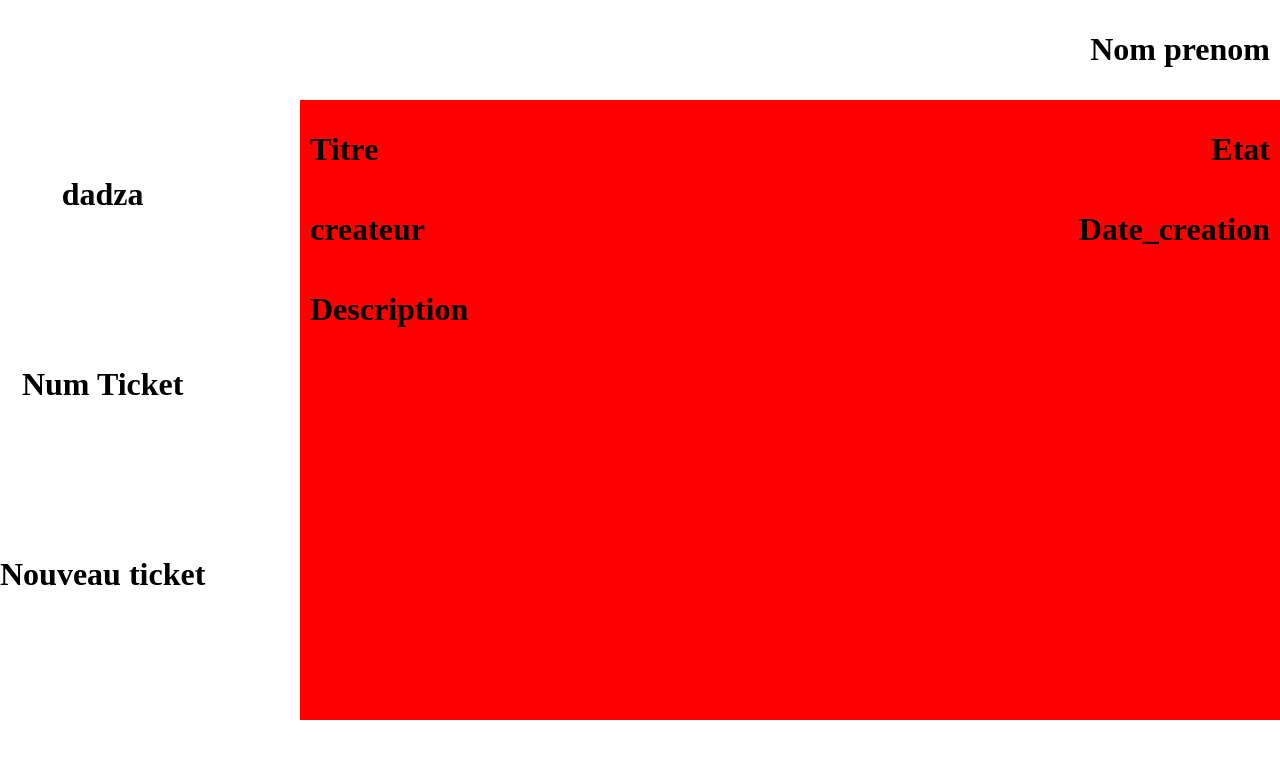
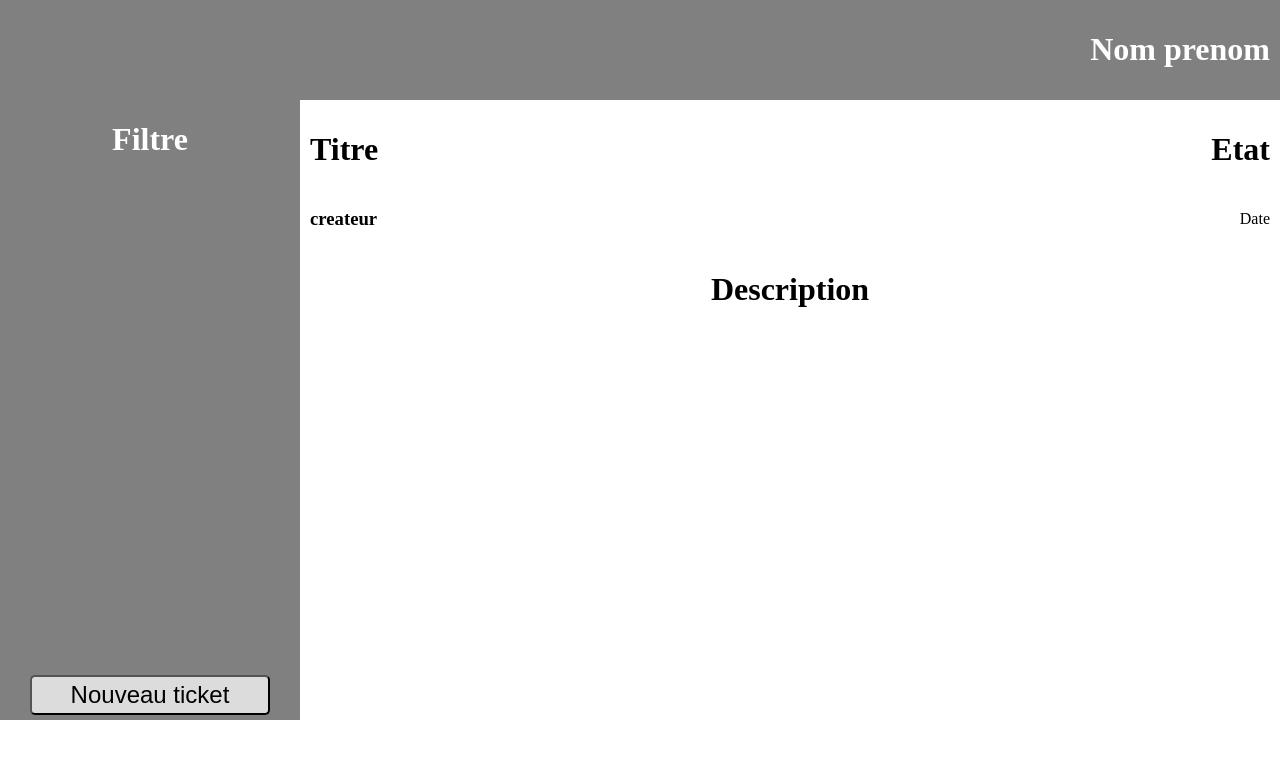
Before and after one commit to Pannguyen/ComCare, a Django app: page /Acceuil/ in a window 1280 px wide. Shown: the top 759 px of the page. Run offline with Django 4.2, Linux system fonts and the light colour scheme; data that the repository does not hold is empty.

Commit message:
Front Acceuil + Affichage ticket

```diff
--- a/Project/urls.py
+++ b/Project/urls.py
@@ -21,4 +21,5 @@ from ticket.views import *
 urlpatterns = [
     path('admin/', admin.site.urls),
     path('Acceuil/',Acceuil),
+    path('getticketdetail/<int:id>/',GetTicketDetail),
 ]
--- a/ticket/Templates/Acceuil.html
+++ b/ticket/Templates/Acceuil.html
@@ -5,6 +5,8 @@
 <head>
 	<meta charset="UTF-8">
 	<title>Ticket</title>
+	<script src="https://code.jquery.com/jquery-3.6.0.min.js"></script>
+	<script src="{% static 'js/Acceuil.js' %}"></script>
 </head>
 
 <body>
@@ -15,15 +17,22 @@
 	<main>
 		<div class="Menu">
 			<div class=”Filtre”>
-				<h1> dadza</h1>
+				<h1> Filtre</h1>
 			</div>
-			<div>
-				<div class=”numTicket”>
-					<h1>Num Ticket</h1>
+			<div class="ListeTicket">
+				{% for ticket in tickets %}
+				<div class="ticket">
+					<input type="hidden" name="pk" value="{{ticket.6}}">
+					<h3 class="Elementticket">{{ticket.0}}</h3>
+					<div class="flex-row-sbw">
+						<p class="Elementticket">{{ticket.2}}</p>
+						<p class="Elementticket">{{ticket.5}}</p>
+					</div>
 				</div>
+				{% endfor %}
 			</div>
 			<div class="Nouveauticket">
-				<h1>Nouveau ticket</h1>
+				<button>Nouveau ticket</button>
 			</div>
 		</div>
 		<div class="corps">
@@ -37,11 +46,13 @@
 			</div>
 			<div class="flex-row-sbw">
 				<div class="createur">
-					<h1>createur</h1>
+					<h3>createur</h3>
 				</div>
+
 				<div class="Date">
-					<h1>Date_creation</h1>
+					<p>Date</p>
 				</div>
+
 			</div>
 			<div class="Description">
 				<h1>Description</h1>
--- a/ticket/models.py
+++ b/ticket/models.py
@@ -13,7 +13,7 @@ class Ticket(models.Model):
     titre = models.CharField(max_length = 255)
     description =  models.TextField()
     date_creation = models.DateField()
-    data_cloture = models.DateField(null=True,blank=True)
+    date_cloture = models.DateField(null=True,blank=True)
     createur = models.ForeignKey(User,on_delete = models.CASCADE)
     # categorie = models.ManyToManyField(Categorie)
     CHOIX_ETAT = [
--- a/ticket/static/css/styles.css
+++ b/ticket/static/css/styles.css
@@ -2,6 +2,8 @@
 header {
    text-align: right;
    padding: 10px;
+   background-color:#808080;
+   color:white;
 }
 body {
 	margin:0;
@@ -9,20 +11,28 @@ body {
 }
 .Menu {
 	position:absolute;
-	height:570px;
+	height:620px;
 	display: flex;
-    	flex-direction: column;
-    	flex-wrap: nowrap;
+    flex-direction: column;
+    flex-wrap: nowrap;
    	align-content: center;
-    	align-items: center;
-    	justify-content: space-around;
-}
+    align-items: center;
+    justify-content: space-around;
+	width:300px;
+	background-color: #808080;
+	color:white;
+	}
 
 .Filtre {
 	top:0px;
 }
-.numTicket {
-
+.ticket {
+    border: 5px double #000000;
+    background: #808080;
+    width: calc(80% - 20px);
+    margin: 5px;
+    padding: 5px;
+	border-radius:5px;
 }
 .NouveauTicket {
 
@@ -32,7 +42,7 @@ body {
     top: 0px;
     left: 300px;
     height: 600px;
-    background-color: red;
+    background-color: white;
     width: calc(100% - 320px);
     padding: 10px;
 }
@@ -45,3 +55,40 @@ body {
     	align-content: center;
    	align-items: center;
 }
+
+.Date{
+}
+.createur{
+}
+.Description{
+	text-align : center;
+}
+.ListeTicket{
+	display:flex;
+	flex-direction: column;
+    flex-wrap: nowrap;
+    align-content: center;
+    align-items: center;
+    justify-content: flex-start;
+	width : 100%;
+	overflow-y:auto;
+	height:80%;
+}
+.Elementticket{
+	margin : 5px;
+}
+
+.Nouveauticket{
+	display:flex;
+	justify-content:center;
+	width: 100%;
+	padding:5px;
+}
+
+.Nouveauticket button{
+	width:80%;
+	height:2.5rem;
+	font-size:1.5rem;
+	background-color:#dcdcdc;
+	border-radius:5px;
+}
--- a/ticket/views.py
+++ b/ticket/views.py
@@ -1,5 +1,11 @@
 from django.shortcuts import render
+from .models import Ticket
+from django.http import JsonResponse
+# Create your views here.
+def Acceuil(request):
+	tickets = [ticket for ticket in Ticket.objects.all().prefetch_related("createur").values_list("titre","description","date_creation","date_cloture","createur","etat","pk")]
+	return render(request,'./Acceuil.html',{"tickets":tickets})
 
-# Create your views here.
-def Acceuil (request):
-	return render(request,'./Acceuil.html',{})
+def GetTicketDetail(resquest,id):
+    ticket = Ticket.objects.filter(pk=id).prefetch_related("createur").values_list("titre","description","date_creation","date_cloture","createur__username","etat").distinct()[0]
+    return JsonResponse({"ticket":ticket})
```
Also changed, not shown: ticket/static/js/Acceuil.js (added, +27 -0 lines), ticket/migrations/0003_rename_data_cloture_ticket_date_cloture.py (added).
